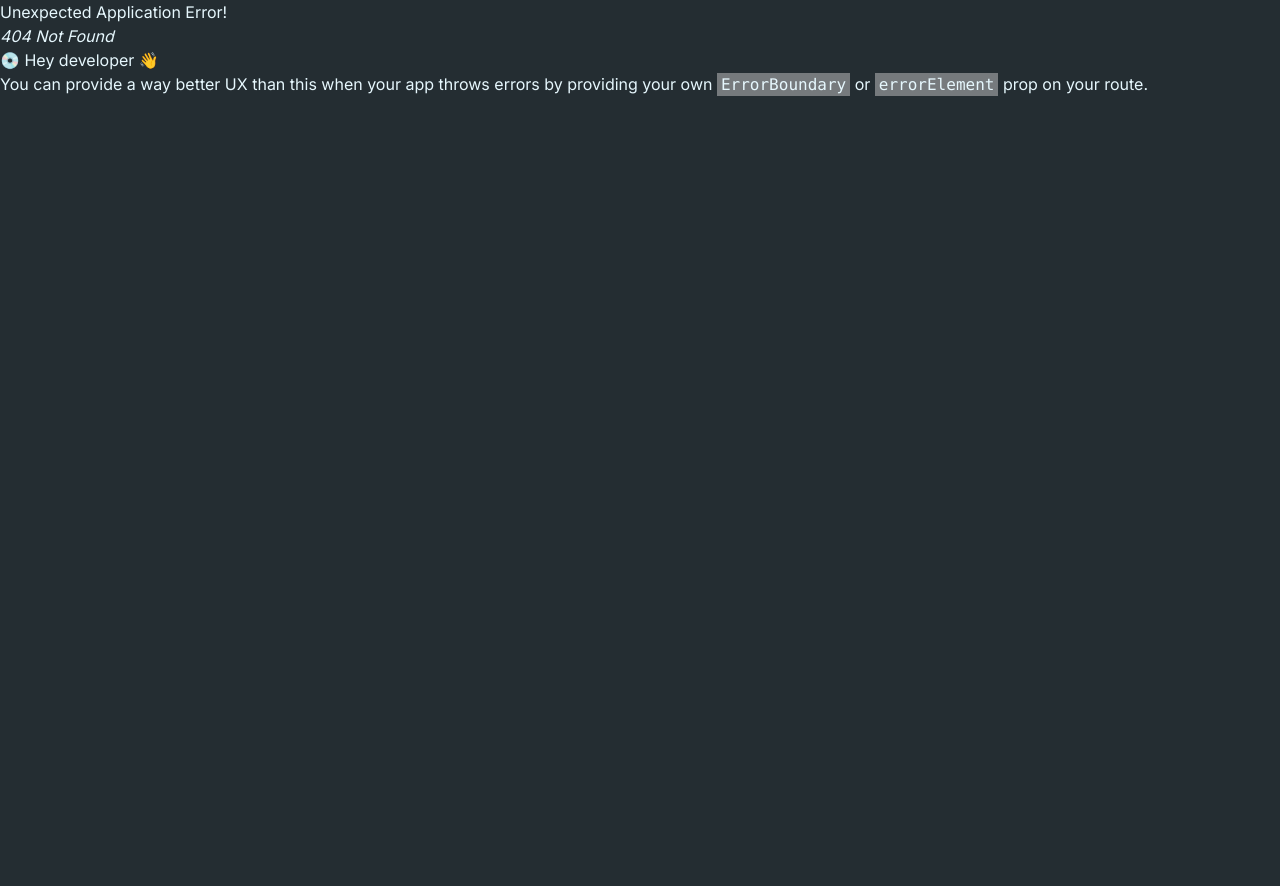
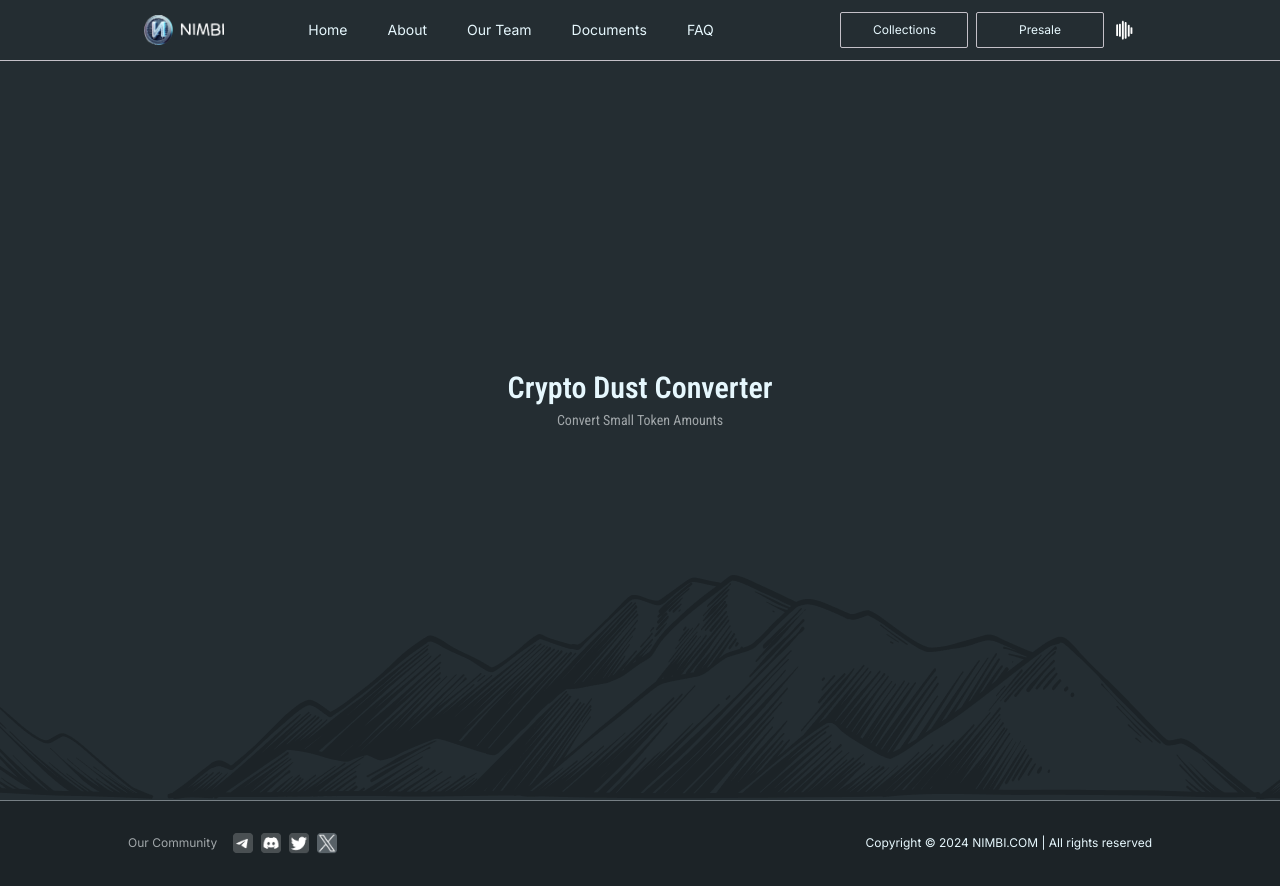
Before and after one commit to kjsingh03/nimbi, a React (Vite) app: page /wallet in a window 1280 px wide. Before the commit this address had no page. Before the commit the page ends 800 px from the top, so only its background shows below. Built offline with nearby package versions, Linux system fonts and the light colour scheme.

Commit message:
Feedback16.0

```diff
--- a/src/Pages/Home.jsx
+++ b/src/Pages/Home.jsx
@@ -144,7 +144,7 @@ function Home() {
 
       <div className="z-0 capitalize pt-14" ref={main}>
 
-        <div className="w-[90%] xl:w-[85%] mx-auto h-[40vw] lg:h-[77vh] 3xl:h-[85vh] carousel">
+        <div className="w-[90%] xl:w-[85%] mx-auto h-[40vw] lg:h-[69vh] xl:h-[62vh] 4xl:h-[694px] carousel">
           <Swiper
             style={{
               "--swiper-navigation-color": "#000",
@@ -191,7 +191,7 @@ function Home() {
         <div className="">
 
           <div className="overflow-hidden">
-            <div className="flex xl:flex-row flex-col justify-between items-end w-[80%] xl:w-[90%] 2xl:w-[85%] mx-auto pt-16 md:pt-[8rem] h-[158rem] xs:h-[90rem] sm:h-[88rem] lg:h-[auto] z-0">
+            <div className="flex xl:flex-row flex-col justify-between items-end lg:items-center w-[80%] xl:w-[90%] 2xl:w-[85%] mx-auto pt-16 md:pt-[8rem] h-[158rem] xs:h-[90rem] sm:h-[88rem] lg:h-[70rem] z-0">
               <div className="collectionLeft flex flex-col gap-12 w-[100%] xl:w-[45%]">
                 <div className="relative">
                   <div className="btn bg-[#5c666c] w-max font-semibold text-[0.9rem] z-10"><p>Collection</p></div>
--- /dev/null
+++ b/src/Pages/Wallet.jsx
@@ -0,0 +1,25 @@
+import React from 'react'
+import { leftWolf, rightWolf } from '../assets'
+import Footer from '../components/Footer/Footer'
+import '../App.css'
+
+function Wallet() {
+  return (
+    <div className=''>
+      <div className="flex flex-col items-center justify-center gap-12 w-full px-[2rem] md:px-[5rem] xl:px-[11rem] mx-auto capitalize py-16 bg-[url(./assets/mountain.png)] bg-bottom min-h-screen bg-no-repeat font-['Roboto_Condensed',sans-serif]">
+
+        <div className="flex flex-col items-center justify-center gap-1 lg:w-[75%] text-center">
+          <p className='text-3xl font-semibold'>crypto dust converter</p>
+          <p className='text-sm text-center text-[#A1A7AA]  '>convert small token amounts</p>
+        </div>
+
+
+
+
+      </div>
+      <Footer path='/wallet' />
+    </div>
+  )
+}
+
+export default Wallet
--- a/src/Pages/index.js
+++ b/src/Pages/index.js
@@ -3,5 +3,13 @@ import Document from "./Document";
 import Faq from "./Faq";
 import Team from "./Team";
 import About from "./About";
+import Wallet from "./Wallet";
 
-export {Home,Document,Team,Faq,About}
+export {
+    Home,
+    Document,
+    Team,
+    Faq,
+    About,
+    Wallet,
+}
--- a/src/main.jsx
+++ b/src/main.jsx
@@ -3,7 +3,7 @@ import ReactDOM from 'react-dom/client'
 import App from './App.jsx'
 import './index.css'
 import { Route, RouterProvider, createBrowserRouter, createRoutesFromElements } from 'react-router-dom'
-import { Document, About, Team, Home,Faq } from './Pages'
+import { Document, About, Team, Home,Faq, Wallet } from './Pages'
 
 const router = createBrowserRouter(
   createRoutesFromElements(
@@ -14,6 +14,7 @@ const router = createBrowserRouter(
       <Route path="/documents" element={<Document />} />
       <Route path="/documents/:id" element={<Document />} />
       <Route path="/faq" element={<Faq />} />
+      <Route path="/wallet" element={<Wallet />} />
     </Route>
   )
 )
```
